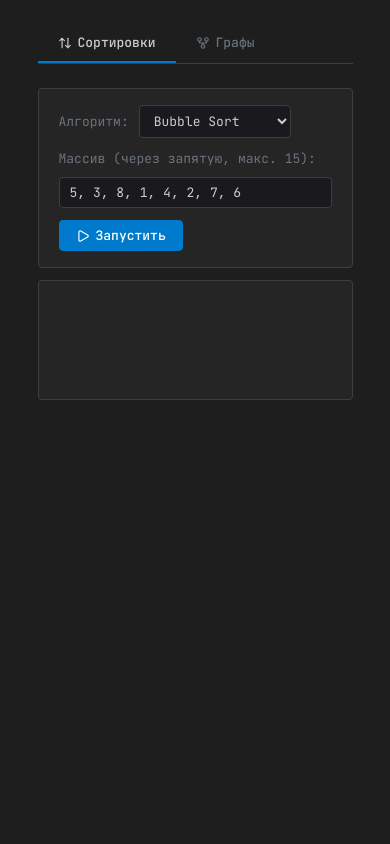
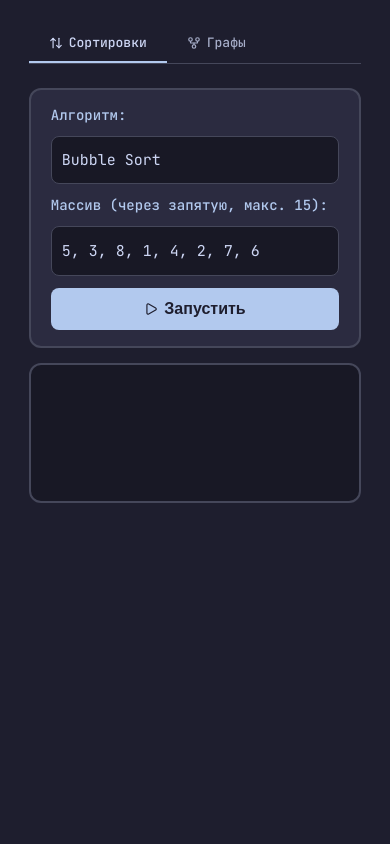
Before and after one commit to GolomolzinDaniil/algoslib, a FastAPI app: page / in a window 390 px wide. Run offline with FastAPI, Linux system fonts and the light colour scheme.

Commit message:
wow visualization

```diff
--- a/algoslib/server/static/css/style.css
+++ b/algoslib/server/static/css/style.css
@@ -5,24 +5,25 @@
 }
 
 :root {
-    --bg: #1e1e1e;
-    --bg-surface: #252526;
-    --bg-input: #1a1a1e;
-    --bg-hover: #2a2d2e;
-    --bg-active: #37373d;
-    --border: #3e3e42;
-    --border-focus: #007acc;
-    --text: #cccccc;
-    --text-muted: #6a737d;
-    --accent: #007acc;
-    --accent-hover: #1a8fe0;
-    --accent-text: #ffffff;
-    --green: #4ec9b0;
-    --red: #f44747;
-    --orange: #ce9178;
-    --blue: #569cd6;
+    --bg: #1e1e2e;
+    --surface: #2b2b40;
+    --input: #181825;
+    --border: #45475a;
+    --hover: #585b70;
+    --text: #cdd6f4;
+    --text-muted: #a6adc8;
+    --accent: #b2c9ee;
+    --accent-hover: #b4befe;
+    --accent-text: #1e1e2e;
+    --blue: #b2c9ee;
+    --red: #f38ba8;
+    --green: #a6e3a1;
+    --status: #89b4fa;
+
     --font: 'JetBrains Mono', monospace;
     --radius: 4px;
+    --radius-lg: 8px;
+    --radius-xl: 12px;
 }
 
 body {
@@ -41,8 +42,8 @@ body {
     gap: 0;
     margin-bottom: 24px;
     border-bottom: 1px solid var(--border);
-    width: 90%;
-    max-width: 900px;
+    width: 95%;
+    max-width: 1100px;
 }
 
 .tab {
@@ -77,8 +78,8 @@ body {
 
 .page {
     display: none;
-    width: 90%;
-    max-width: 900px;
+    width: 95%;
+    max-width: 1100px;
 }
 
 .page.active {
@@ -86,18 +87,21 @@ body {
 }
 
 .input-panel {
-    background: var(--bg-surface);
-    border: 1px solid var(--border);
-    border-radius: var(--radius);
+    width: 100%;
+    max-width: 1100px;
+    margin: 0 auto 15px;
+    background: var(--surface);
+    border: 2px solid var(--border);
+    border-radius: var(--radius-xl);
     padding: 16px 20px;
-    margin-bottom: 12px;
+    box-sizing: border-box;
 }
 
 .input-row {
     margin-bottom: 12px;
     display: flex;
     align-items: center;
-    gap: 10px;
+    gap: 12px;
     flex-wrap: wrap;
 }
 
@@ -106,8 +110,9 @@ body {
 }
 
 .input-row label {
-    font-size: 13px;
-    color: var(--text-muted);
+    font-size: 14px;
+    font-weight: 500;
+    color: var(--accent);
     min-width: fit-content;
 }
 
@@ -122,22 +127,26 @@ input[type="text"],
 input[type="number"],
 textarea,
 select {
-    background: var(--bg-input);
+    -webkit-appearance: none;
+    -moz-appearance: none;
+    appearance: none;
+    background: var(--input);
     border: 1px solid var(--border);
     color: var(--text);
-    padding: 6px 10px;
-    border-radius: var(--radius);
-    font-size: 13px;
+    padding: 14px 10px !important;
+    border-radius: var(--radius-lg);
+    font-size: 15px;
     font-family: var(--font);
     outline: none;
-    transition: border-color 0.15s;
+    transition: border-color 0.15s, box-shadow 0.15s;
 }
 
 input[type="text"]:focus,
 input[type="number"]:focus,
 textarea:focus,
 select:focus {
-    border-color: var(--border-focus);
+    border-color: var(--accent);
+    box-shadow: 0 0 0 3px rgba(178, 201, 238, 0.2);
 }
 
 input[type="text"] {
@@ -152,22 +161,24 @@ textarea {
 
 select {
     cursor: pointer;
+    min-width: 200px;
 }
 
 .btn {
-    background: var(--bg-active);
+    background: var(--border);
     color: var(--text);
-    border: 1px solid var(--border);
-    padding: 6px 16px;
-    font-size: 13px;
-    border-radius: var(--radius);
+    border: none;
+    padding: 12px 24px;
+    font-size: 16px;
+    border-radius: var(--radius-lg);
     cursor: pointer;
-    transition: background 0.15s;
-    font-weight: 500;
-    font-family: var(--font);
+    transition: all 0.2s ease;
+    font-weight: 600;
     display: inline-flex;
     align-items: center;
+    justify-content: center;
     gap: 6px;
+    min-width: 100px;
 }
 
 .btn svg {
@@ -176,25 +187,28 @@ select {
 }
 
 .btn:hover {
-    background: var(--bg-hover);
+    background: var(--hover);
+    transform: translateY(-2px);
+}
+
+.btn:active {
+    transform: translateY(0);
 }
 
 .btn.primary {
     background: var(--accent);
     color: var(--accent-text);
-    border-color: var(--accent);
 }
 
 .btn.primary:hover {
     background: var(--accent-hover);
-    border-color: var(--accent-hover);
 }
 
 .viz-container {
-    background: var(--bg-surface);
-    border: 1px solid var(--border);
-    border-radius: var(--radius);
-    min-height: 120px;
+    background: var(--input);
+    border: 2px solid var(--border);
+    border-radius: var(--radius-xl);
+    min-height: 140px;
     display: flex;
     align-items: center;
     justify-content: center;
@@ -206,47 +220,52 @@ select {
     display: flex;
     align-items: center;
     justify-content: center;
-    gap: 6px;
+    gap: 8px;
     flex-wrap: wrap;
     width: 100%;
 }
 
 .cell {
-    width: 48px;
-    height: 48px;
+    width: 50px;
+    height: 50px;
     display: flex;
     align-items: center;
     justify-content: center;
-    font-weight: 600;
-    font-size: 16px;
-    border-radius: var(--radius);
-    border: 1px solid var(--border);
+    font-weight: bold;
+    font-size: 18px;
+    border-radius: var(--radius-lg);
+    border: 2px solid var(--bg);
     transition: all 0.15s ease;
+    box-shadow: 0 2px 6px rgba(0, 0, 0, 0.2);
+    color: var(--bg);
 }
 
-.cell.blue  { background: var(--blue); color: #1e1e1e; }
-.cell.red   { background: var(--red); color: #1e1e1e; }
-.cell.green { background: var(--green); color: #1e1e1e; }
+.cell.blue {
+    background: var(--blue);
+}
 
-#graph-svg {
-    width: 100%;
-    height: 400px;
+.cell.red {
+    background: var(--red);
+}
+
+.cell.green {
+    background: var(--green);
 }
 
 .controls {
     display: flex;
     justify-content: center;
     align-items: center;
-    gap: 8px;
-    margin-bottom: 8px;
+    gap: 15px;
+    margin: 20px 0;
     flex-wrap: wrap;
 }
 
 .speed-control {
     display: flex;
     align-items: center;
-    gap: 6px;
-    font-size: 12px;
+    gap: 10px;
+    font-size: 0.95em;
     color: var(--text-muted);
 }
 
@@ -257,16 +276,78 @@ input[type="range"] {
 
 .status {
     text-align: center;
-    color: var(--blue);
-    font-size: 13px;
-    min-height: 1.4em;
-    margin-bottom: 12px;
+    font-family: 'Courier New', monospace;
+    color: var(--status);
+    font-size: 1.1em;
+    min-height: 1.5em;
+    margin-top: 10px;
+}
+
+.step-counter {
+    text-align: center;
+    font-family: 'Courier New', monospace;
+    color: var(--text-muted);
+    font-size: 0.95em;
+    margin-top: 10px;
+    padding: 8px 16px;
+    background: var(--input);
+    border-radius: var(--radius-lg);
+    display: inline-block;
+    width: 100%;
+    max-width: 300px;
+    margin-left: auto;
+    margin-right: auto;
+}
+
+.step-counter span {
+    color: var(--accent);
+    font-weight: 600;
+}
+
+#sorting .sorting-header {
+    width: 100%;
+    max-width: 1100px;
+    background: var(--surface);
+    border: 2px solid var(--border);
+    border-radius: var(--radius-xl);
+    padding: 15px 20px;
+    margin: 0 auto 15px;
+    text-align: center;
+    box-sizing: border-box;
+}
+
+#sorting .sorting-header-title {
+    font-weight: bold;
+    font-size: 1.8em;
+    margin: 0 0 8px 0;
+    color: var(--accent);
+    line-height: 1.5;
+}
+
+#sorting .sorting-header-desc {
+    font-size: 1.3em;
+    margin: 0 0 6px 0;
+    color: var(--text-muted);
+    line-height: 1.2;
+}
+
+#sorting .sorting-header-time,
+#sorting .sorting-header-memory {
+    font-size: 1.1em;
+    margin: 4px 0;
+    color: var(--status);
+    font-family: 'Courier New', monospace;
+}
+
+#graph-svg {
+    width: 100%;
+    height: 400px;
 }
 
 .step-info {
-    background: var(--bg-surface);
+    background: var(--surface);
     border: 1px solid var(--border);
-    border-radius: var(--radius);
+    border-radius: var(--radius-lg);
     padding: 12px 16px;
     margin-bottom: 12px;
     font-size: 12px;
@@ -280,3 +361,22 @@ input[type="range"] {
 .step-info .value {
     color: var(--text);
 }
+
+@media (max-width: 600px) {
+    .input-row {
+        flex-direction: column;
+        align-items: stretch;
+        gap: 8px;
+    }
+
+    .input-row label {
+        margin-bottom: 4px;
+    }
+
+    input[type="text"],
+    select,
+    .btn {
+        width: 100%;
+        justify-content: center;
+    }
+}
--- a/algoslib/server/static/index.html
+++ b/algoslib/server/static/index.html
@@ -26,6 +26,14 @@
     </nav>
 
     <section id="sorting" class="page active">
+
+        <div class="sorting-header" id="sort-header" style="display:none">
+            <div class="sorting-header-title" id="sort-title">Bubble Sort</div>
+            <div class="sorting-header-desc" id="sort-desc">Описание...</div>
+            <div class="sorting-header-time" id="sort-time">Время: O(n²)</div>
+            <div class="sorting-header-memory" id="sort-memory">Память: O(1)</div>
+        </div>
+
         <div class="input-panel">
             <div class="input-row">
                 <label>Алгоритм:</label>
--- a/algoslib/server/static/js/sorting-viz.js
+++ b/algoslib/server/static/js/sorting-viz.js
@@ -1,3 +1,17 @@
+export function getCellColor(len, fst, snd, sortedCount, idx, direction = 'end') {
+    if (sortedCount >= len) return 'green';
+    if (idx === fst || idx === snd) return 'red';
+
+    if (sortedCount > 0) {
+        if (direction === 'end') {
+            if (idx >= len - sortedCount) return 'green';
+        } else {
+            if (idx < sortedCount) return 'green';
+        }
+    }
+    return 'blue';
+}
+
 export function renderSortingCells(container, data, fst, snd, sortedCount, speed, direction = 'end') {
     container.innerHTML = '';
     data.forEach((val, i) => {
@@ -9,24 +23,25 @@ export function renderSortingCells(container, data, fst, snd, sortedCount, speed
     });
 }
 
-export function updateSortingStep(container, history, initialArray, stepIndex, speed) {
+export function updateSortingStep(container, history, initialArray, stepIndex, speed, direction = 'end') {
     const step = history[stepIndex];
     const data = reconstructArray(initialArray, history, stepIndex);
     const { fst, snd, sorted: sortedCount } = step;
 
     const cells = container.querySelectorAll('.cell');
     if (cells.length === 0) {
-        renderSortingCells(container, data, fst, snd, sortedCount, speed);
-        return;
+        renderSortingCells(container, data, fst, snd, sortedCount, speed, direction);
+        return formatStatus(data, step, stepIndex, history.length);
     }
 
     data.forEach((val, i) => {
         const cell = cells[i];
         if (!cell) return;
         cell.textContent = val;
-        cell.className = `cell ${getCellColor(data.length, fst, snd, sortedCount, i, step.direction || 'end')}`;
+        cell.className = `cell ${getCellColor(data.length, fst, snd, sortedCount, i, direction)}`;
+
         if (i === fst || i === snd) {
-            cell.style.transform = 'scale(1.15)';
+            cell.style.transform = 'scale(1.1)';
             setTimeout(() => { cell.style.transform = 'scale(1)'; }, speed);
         }
     });
@@ -45,28 +60,14 @@ function reconstructArray(initial, history, upTo) {
     return data;
 }
 
-function getCellColor(len, fst, snd, sortedCount, idx, direction = 'end') {
-    if (sortedCount >= len) return 'green';
-    if (idx === fst || idx === snd) return 'red';
-
-    if (direction === 'end') {
-        if (sortedCount > 0 && idx >= len - sortedCount) return 'green';
+export function formatStatus(data, step, idx, total) {
+    if (idx === 0) {
+        return `Старт: [${data.join(', ')}]`;
+    } else if (idx === total - 1) {
+        return `✅ Готово: [${data.join(', ')}]`;
+    } else if (step.is_swap) {
+        return `🔄 Обмен: ${step.fst} ↔ ${step.snd}`;
     } else {
-        if (sortedCount > 0 && idx < sortedCount) return 'green';
+        return `🔍 Сравнение: ${step.fst} и ${step.snd}`;
     }
-    return 'blue';
 }
-
-function formatStatus(data, step, idx, total) {
-    let msg;
-    if (idx === 0) {
-        msg = `Старт: [${data.join(', ')}]`;
-    } else if (idx === total - 1) {
-        msg = `Готово: [${data.join(', ')}]`;
-    } else if (step.is_swap) {
-        msg = `Шаг ${idx}/${total - 1} — Обмен: позиции ${step.fst} и ${step.snd}`;
-    } else {
-        msg = `Шаг ${idx}/${total - 1} — Сравнение: позиции ${step.fst} и ${step.snd}`;
-    }
-    return msg;
-}
```
Also changed, not shown: algoslib/server/static/js/app.js (+58 -5 lines).
